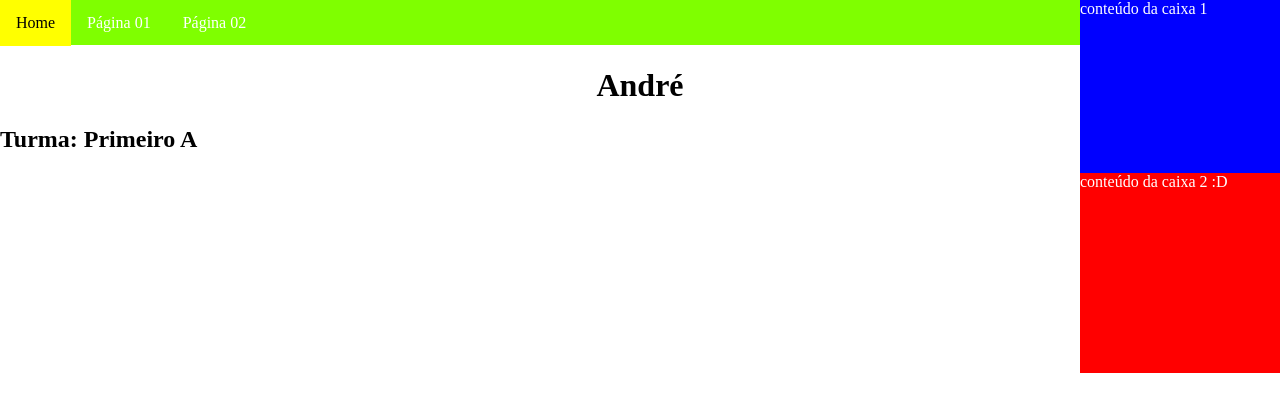
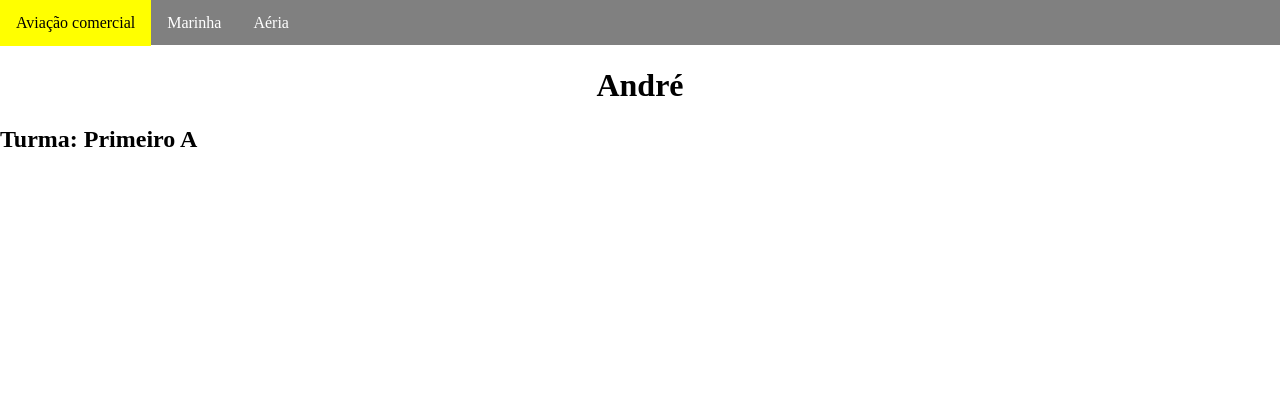
Before and after one commit to Decok550/primeiroa_2t, a plain HTML site: page index.html in a window 1280 px wide. Drawn offline with Linux system fonts and the light colour scheme.

Commit message:
19/08/22 André n°3

```diff
--- a/estilo.css
+++ b/estilo.css
@@ -4,29 +4,11 @@ body {
 h1 {
   text-align: center;
 }
-.caixa1 {
-  background: blue;
-  position: absolute;
-  color: #FFFFFF;
-  width: 200px;
-  height: 200px;
-  right: 0;
-  top: 0;
-}
-.caixa2 {
-  background: red;
-  position: absolute;
-  color: #FFFFFF;
-  width: 200px;
-  height: 200px;
-  right: 0;
-  bottom: : 0;
-}
 .menuPrincipal{
   position: absolute;
   top: 0;
   left: 0;
-  background-color: chartreuse;
+  background-color: gray;
   width: 100%;
   height: 45px;
 }
@@ -50,14 +32,13 @@ float: left;
    background:yellow;
    color: black;
  }
- #passarinho {
+ #Aérea {
    width: 20%;
-
  }
- #passarinho:hover{
+ #Aérea:hover{
    width: 22%;
  }
- .caixaImagem{
+ //.caixaAérea{
    position: absolute;
    top: 200px;
    left: 0;
--- a/index.html
+++ b/index.html
@@ -10,20 +10,12 @@
     <div class="menuPrincipal">
       <nav>
           <ul>
-              <li><a href="index.html">Home</a></li>
-              <li><a href="pagina01.html">Página 01</a></li>
-              <li><a href="pagina02.html">Página 02</a></li>
+              <li><a href="index.html">Aviação comercial</a></li>
+              <li><a href="pagina01.html">Marinha</a></li>
+              <li><a href="pagina02.html">Aéria</a></li>
           </ul>
       </nav>
     <h1>André</h1>
     <h2> Turma: Primeiro A</h2>
-    <div class="caixa1">
-      conteúdo da caixa 1
-
-    </div>
-    <div class="caixa2">
-      conteúdo da caixa 2
-      :D
-    </div>
   </body>
 </html>
```
Also changed, not shown: pagina01.html (+3 -3 lines), pagina02.html (+11 -11 lines), Aérea.jpeg (added).
